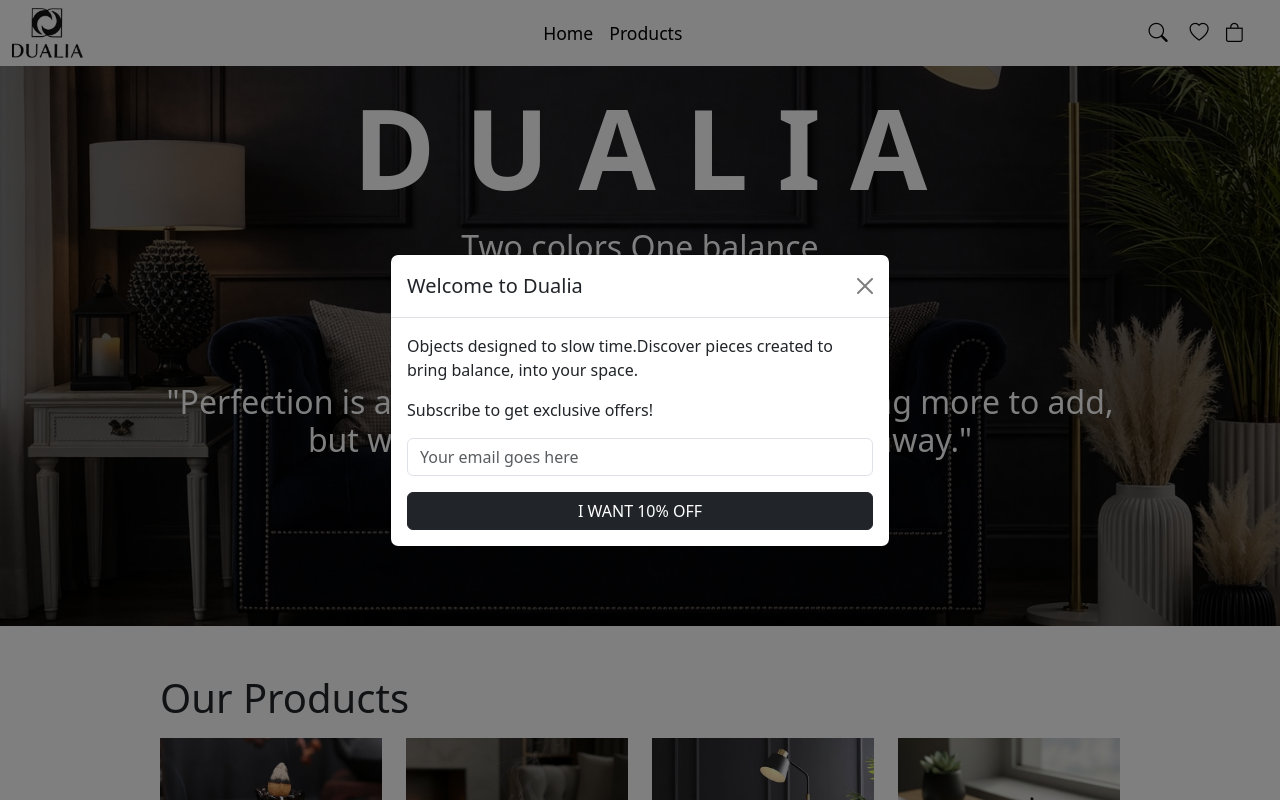
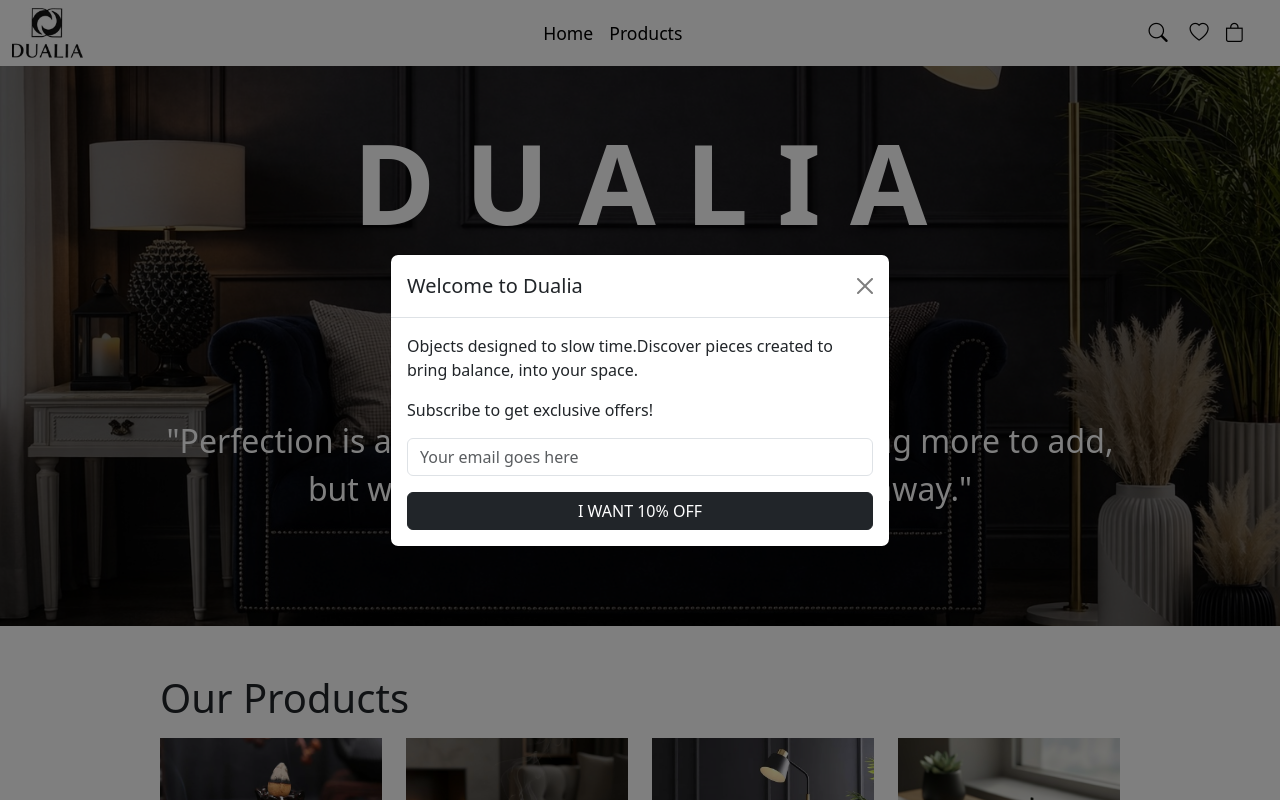
Before and after one commit to Michecosa/dualia, a React (Vite) app: page / in a window 1280 px wide. Shown: the top 800 px of the page. Built offline with nearby package versions, Linux system fonts and the light colour scheme.

Commit message:
Jumbotron fixed

```diff
--- a/src/components/AboutUs.jsx
+++ b/src/components/AboutUs.jsx
@@ -65,7 +65,6 @@ export default function AboutUs() {
                         fill="currentColor"></path>
                 </svg>
             </div>
-
             <div className="container pb-5">
                 <h2 className="text-center p-5">
                     Our Promise
--- a/src/components/Jumbotron.jsx
+++ b/src/components/Jumbotron.jsx
@@ -12,12 +12,11 @@ function Jumbotron() {
             <div className="jumbotron-overlay position-relative p-5">
                 <h1 className="display-1 fw-bold text-white fs-1"> D U A L I A </h1>
                 <p className="lead text-white fs-5"> Two colors One balance </p>
-                <div className="container text-center text-white p-5 mt-5">
-                    <h2>
+                <div className="container text-center p-5 mt-5">
+                    <p className='lead text-white fs-5'>
                         "Perfection is achieved, not when there is nothing more to add, <br />
                         but when there is nothing left to take away."
-                    </h2>
-                    <p className="text-white p-3">— Antoine de Saint-Exupéry</p>
+                    </p>
                 </div>
             </div>
         </div>
```
